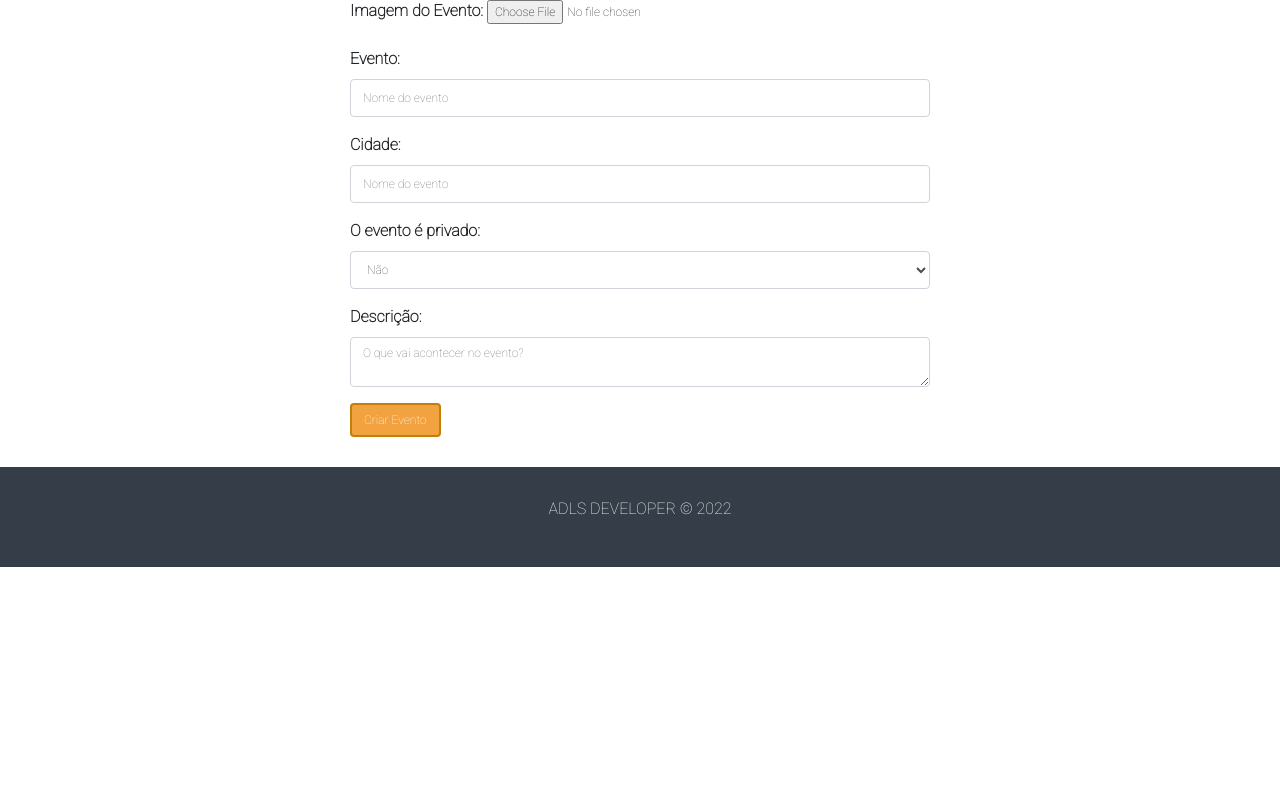
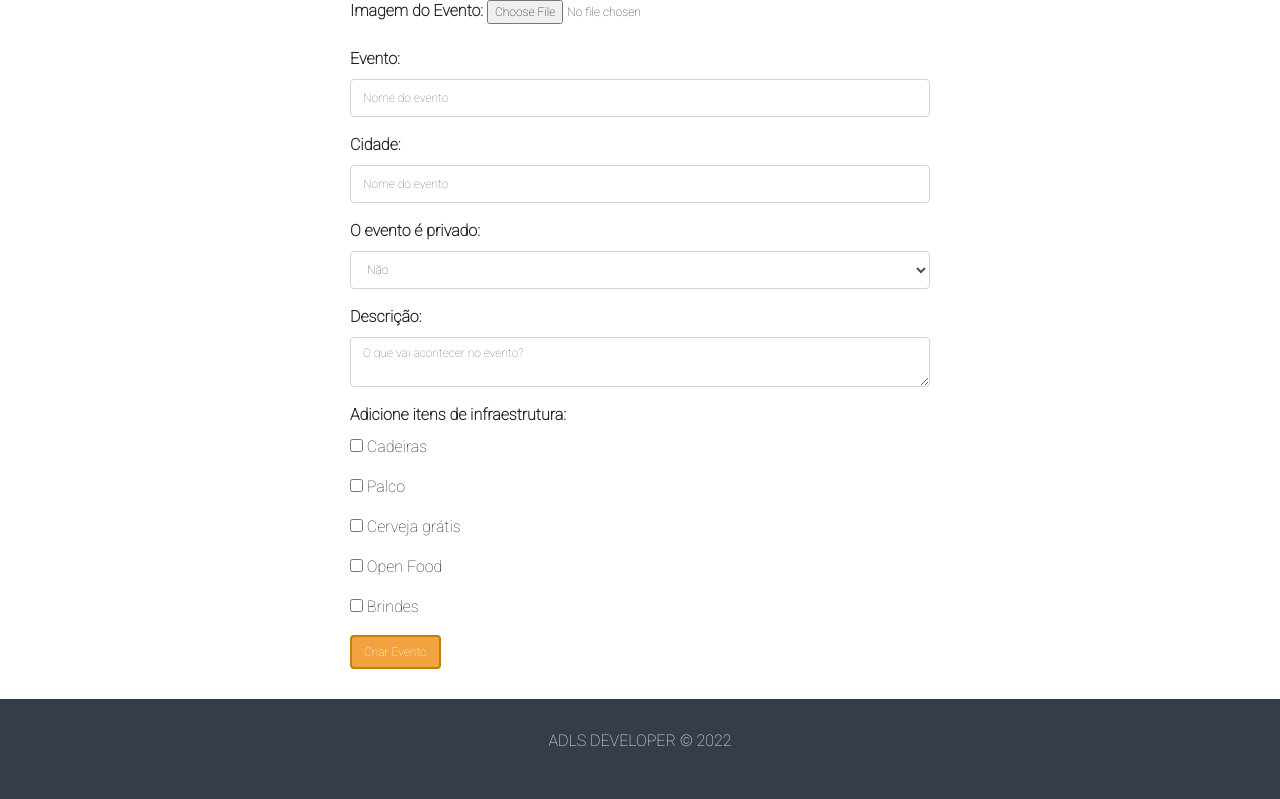
Before and after one commit to SrLuppo/Agendamentos-Eventos-laradoker, a Laravel app: page /events/create in a window 1280 px wide. Shown: the part 164-963 px from the top of the page. Before the commit the page ends 731 px from the top, so only its background shows below. Run offline with Laravel 8, Linux system fonts and the light colour scheme.

Commit message:
criação das chekbox,json no banco

```diff
--- a/src/app/Http/Controllers/EventController.php
+++ b/src/app/Http/Controllers/EventController.php
@@ -25,6 +25,7 @@ class EventController extends Controller
         $event->city = $request->city;
         $event->private = $request->private;
         $event->description = $request->description;
+        $event->items = $request->items;
 
         //Image Upaload
         if ($request->hasFile('image') && $request->file('image')->isValid()) {
--- a/src/app/Models/Event.php
+++ b/src/app/Models/Event.php
@@ -8,4 +8,8 @@ use Illuminate\Database\Eloquent\Model;
 class Event extends Model
 {
     use HasFactory;
+
+    protected $casts = [
+        'items' => 'array'
+    ];
 }
--- a/src/resources/views/events/create.blade.php
+++ b/src/resources/views/events/create.blade.php
@@ -32,6 +32,26 @@
             <label for="title">Descrição:</label>
             <textarea name="description" id="description" class="form-control" placeholder="O que vai acontecer no evento?"required></textarea>
         </div>
+        <div class="form-group">
+            <label for="title">Adicione itens de infraestrutura:</label>
+            <div class="form-group">
+                <input type="checkbox" name="items[]" value="Cadeiras"> Cadeiras
+            </div>
+            <div class="form-group">
+                <input type="checkbox" name="items[]" value="Palco"> Palco
+            </div>
+            <div class="form-group">
+                <input type="checkbox" name="items[]" value="Cerveja grátis"> Cerveja grátis
+            </div>
+            <div class="form-group">
+                <input type="checkbox" name="items[]" value="Open Food"> Open Food
+            </div>
+            <div class="form-group">
+                <input type="checkbox" name="items[]" value="Brindes"> Brindes
+            </div>
+
+
+        </div>
         <input type="submit" class="btn btn-primary" value="Criar Evento">
     </form>
 </div>
```
Also changed, not shown: src/database/migrations/2022_06_14_194625_add_items_to_events_table.php (added).
